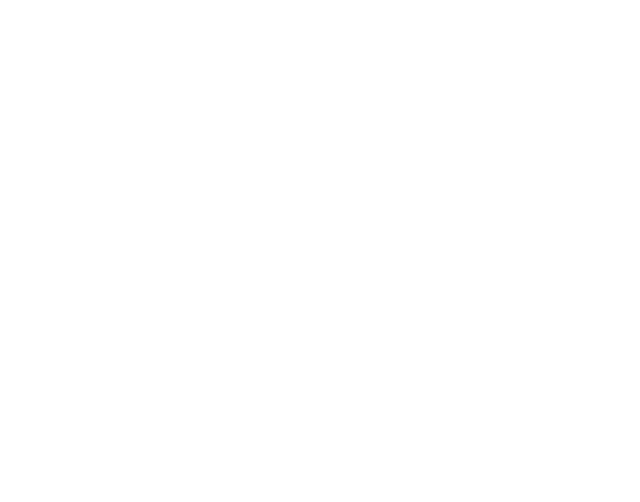
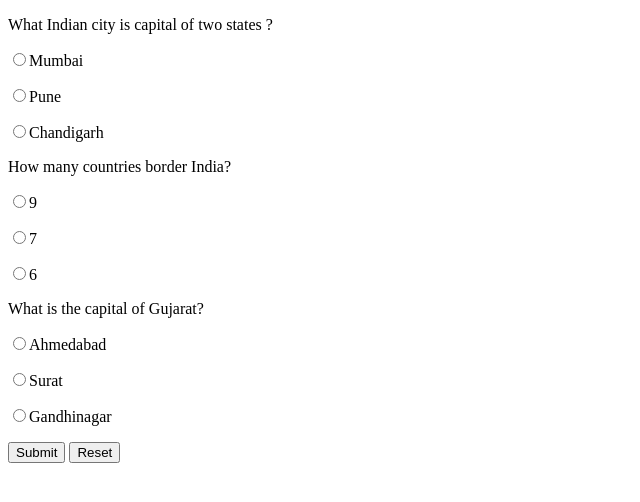
Before and after one commit to Aamir041/Mentorship, a plain HTML site: page Quiz Assignment/index.html in a window 1280 px wide. Shown: the whole page, without its empty margins (0-640 px from the left). Drawn offline with Linux system fonts and the light colour scheme.

Commit message:
added without css

```diff
--- a/Quiz Assignment/index.html
+++ b/Quiz Assignment/index.html
@@ -5,12 +5,32 @@
     <meta charset="UTF-8">
     <meta http-equiv="X-UA-Compatible" content="IE=edge">
     <meta name="viewport" content="width=\, initial-scale=1.0">
-    <title>Document</title>
+    <title>Quizz</title>
 </head>
 <body>
-    <div>
-
+    <p id="result"></p>
+    <div class="questions">
+        <div id="q1">
+            <label>What Indian city is capital of two states ?</label>
+            <p><input type="radio" name="ans1" value="Mumbai">Mumbai</p>
+            <p><input type="radio" name="ans1" value="Pune">Pune</p>
+            <p><input type="radio" name="ans1" value="Chandigarh">Chandigarh</p>
+        </div>
+        <div id="q2">
+            <label>How many countries border India?</label>
+            <p><input type="radio" name="ans2" value="9">9</p>
+            <p><input type="radio" name="ans2" value="7">7</p>
+            <p><input type="radio" name="ans2" value="6">6</p>
+        </div>
+        <div id="q3">
+            <label>What is the capital of Gujarat?</label>
+            <p><input type="radio" name="ans3" value="Ahmedabad">Ahmedabad</p>
+            <p><input type="radio" name="ans3" value="Surat">Surat</p>
+            <p><input type="radio" name="ans3" value="Gandhinagar">Gandhinagar</p>
+        </div>
+        <button type="button" onclick="reveal()">Submit</button>
+        <button type="button" onclick="reset()">Reset</button>
+        <script src="main.js"></script>
     </div>
-    <script src="main.js"></script>
 </body>
 </html>
--- a/Quiz Assignment/main.js
+++ b/Quiz Assignment/main.js
@@ -0,0 +1,36 @@
+var cans = [];
+var result = document.getElementById("result");
+function reveal(){
+    var correctAns = ["Chandigarh",6,"Gandhinagar"]
+    for(let i=1; i<=3; i++){
+        collect = "ans"+ `${i}`;
+        cans.push(document.getElementsByName(collect));
+    }
+
+    var collectedAns = []
+    for(let i = 0; i<3; i++){
+        for(let j = 0; j<cans[i].length; j++){
+            if(cans[i][j].checked){
+                console.log(cans[i][j].value);
+                collectedAns.push(cans[i][j].value);
+            }
+        }
+    }
+
+    var count = 0;
+    for(let i = 0; i<collectedAns.length;i++){
+        if(correctAns[i] == collectedAns[i]){
+            count = count + 1;
+        }
+    }
+    result.innerHTML = `<h1>Total Marks ${count}/3</h1>`
+}
+
+function reset(){
+    for(let i=0;i<cans.length;i++){
+        for(let j=0;j<cans[i].length;j++){
+            cans[i][j].checked = false;
+        }
+    }
+    result.innerHTML = "";
+}
--- a/Quiz Assignment/style.css
+++ b/Quiz Assignment/style.css
@@ -0,0 +1,3 @@
+#result{
+    color: red;
+}
```
